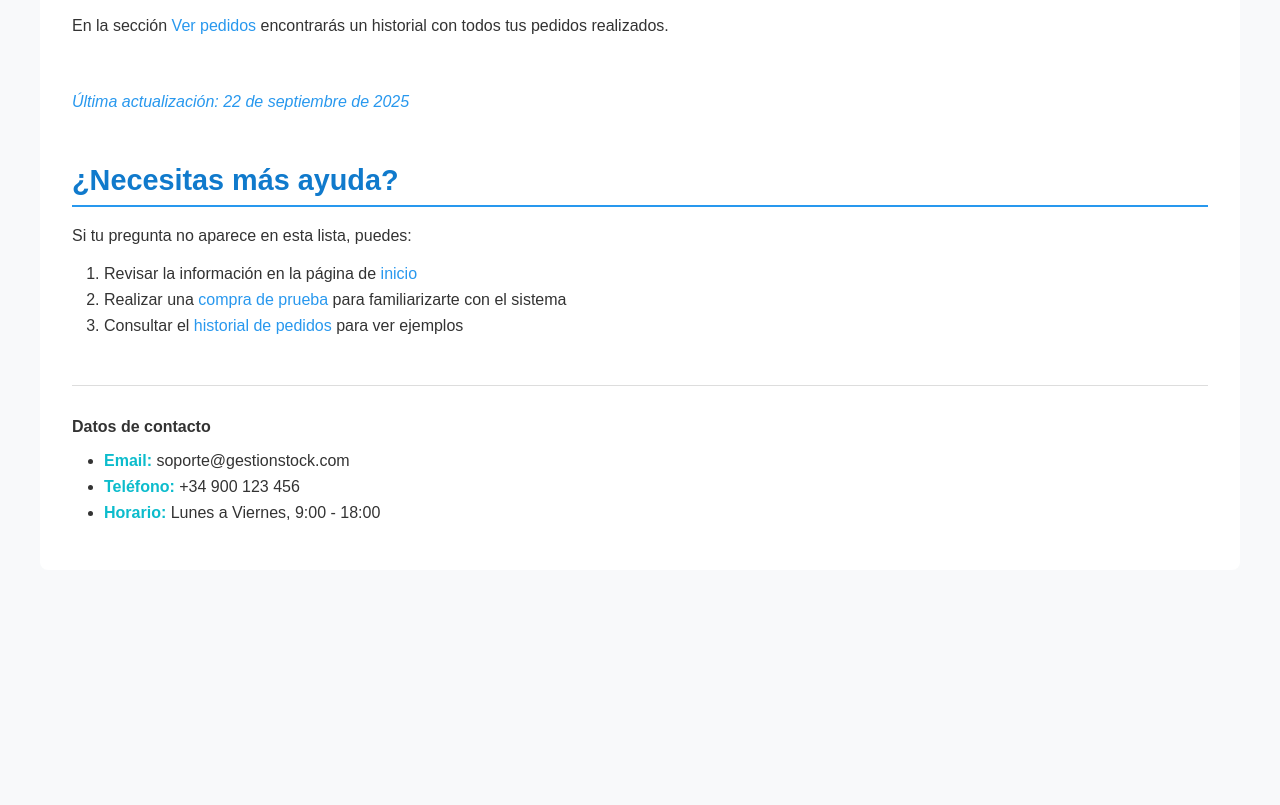
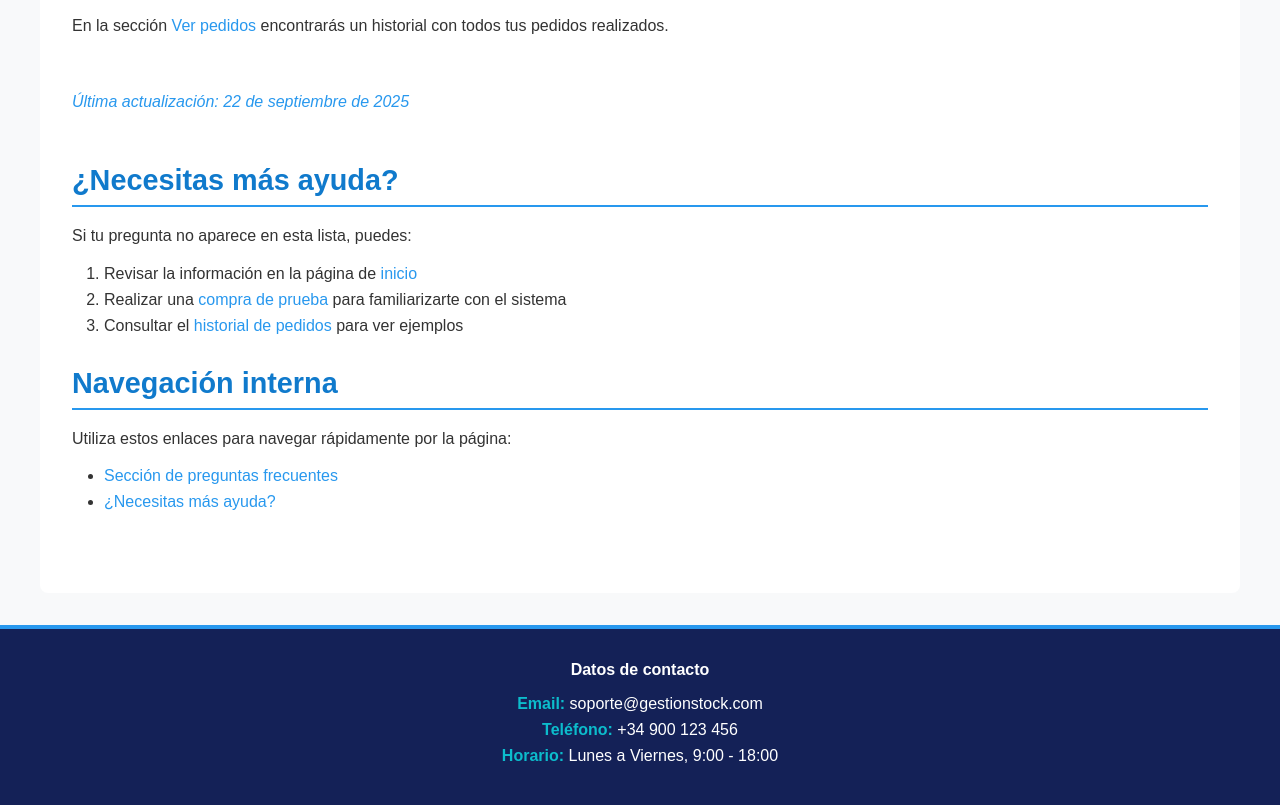
Before and after one commit to javiers2004/IngenieriaWebE1, a plain HTML site: page faq.html in a window 1280 px wide. Shown: the part 929-1734 px from the top of the page. Before the commit the page ends 1531 px from the top, so only its background shows below. Drawn offline with Linux system fonts and the light colour scheme.

Commit message:
cambios 4/10/2025

```diff
--- a/faq.html
+++ b/faq.html
@@ -13,41 +13,59 @@
 </head>
 <body>
 
+  <header>
   <div class="menu-container">
     <img src="imagenes/icono.png" alt="Logo de Gestión de Stock" class="menu-logo">
+    <nav>
       <ul>
         <li><a href="index.html">Inicio</a></li>
         <li><a href="compra.html">Realizar compra</a></li>
         <li><a href="pedidos.html">Ver pedidos</a></li>
         <li><a href="faq.html" class="active">FAQ</a></li>
       </ul>
+    </nav>
   </div>
+  </header>
 
   <main>
-    <h1>FAQ</h1>
+    <h1 id="faq">FAQ</h1>
+    <section>
       <h2>Preguntas frecuentes.</h2>
+
+      <article>
       <h3>¿Cómo puedo realizar un pedido?</h3>
       <p>Puedes realizar un pedido entrando en la sección <a href="compra.html">Realizar compra</a>. Selecciona los productos, añádelos al carrito y confirma tu compra.</p>
+      </article>
 
       <div class="espacio"></div>
 
+      <article>
       <h3>¿Qué métodos de pago aceptan?</h3>
       <p>Aceptamos pagos con tarjeta de crédito, débito y transferencias bancarias. Muy pronto añadiremos PayPal como opción.</p>
+      </article>
 
       <div class="espacio"></div>
 
+      <article>
       <h3>¿En cuánto tiempo recibiré mi pedido?</h3>
       <p>El tiempo de entrega estándar es de 3 a 5 días laborables dentro de España. En zonas rurales puede tardar un poco más.</p>
+      </article>
 
       <div class="espacio"></div>
 
+      <article>
       <h3>¿Puedo devolver un producto?</h3>
       <p>Sí. Dispones de 14 días naturales desde la recepción del pedido para solicitar la devolución. El producto debe estar en perfecto estado y con su embalaje original.</p>
+      </article>
 
       <div class="espacio"></div>
 
+      <article>
       <h3>¿Dónde puedo consultar mis pedidos anteriores?</h3>
       <p>En la sección <a href="pedidos.html">Ver pedidos</a> encontrarás un historial con todos tus pedidos realizados.</p>
+      </article>
+
+    </section>
 
       <div class="espacio"></div>
 
@@ -55,28 +73,44 @@
         <p><em>Última actualización: 22 de septiembre de 2025</em></p>
       </div>
 
+
       <div class="espacio"></div>
 
-      <h2>¿Necesitas más ayuda?</h2>
+      <section>
+      <h2 id="ayuda">¿Necesitas más ayuda?</h2>
       <p>Si tu pregunta no aparece en esta lista, puedes:</p>
       <ol>
         <li>Revisar la información en la página de <a href="index.html">inicio</a></li>
         <li>Realizar una <a href="compra.html">compra de prueba</a> para familiarizarte con el sistema</li>
         <li>Consultar el <a href="pedidos.html">historial de pedidos</a> para ver ejemplos</li>
       </ol>
+      </section>
+
+
+      <aside>
+      <div>
+        <h2>Navegación interna</h2>
+        <p>Utiliza estos enlaces para navegar rápidamente por la página:</p>
+        <ul>
+          <li><a href="#faq">Sección de preguntas frecuentes</a></li>
+          <li><a href="#ayuda">¿Necesitas más ayuda?</a></li>
+        </ul>
+      </div>
+      </aside>
+
 
       <div class="espacio"></div>
-      <hr/>
 
-      <div>
+  </main>
+
+      <footer>
         <h4>Datos de contacto</h4>
         <ul>
           <li><strong>Email:</strong> soporte@gestionstock.com</li>
           <li><strong>Teléfono:</strong> +34 900 123 456</li>
           <li><strong>Horario:</strong> Lunes a Viernes, 9:00 - 18:00</li>
         </ul>
-      </div>
-  </main>
+      </footer>
 
 </body>
 </html>
--- a/styles/styles-dark.css
+++ b/styles/styles-dark.css
@@ -150,3 +150,21 @@ hr {
 .espacio {
   margin-top: 50px;
 }
+
+footer {
+  text-align: center;
+  background-color: #0a1f0e;
+  color: white;
+  padding: 2rem 1rem;
+  border-top: 4px solid #2898ee;
+}
+
+footer ul {
+  list-style: none;
+  padding: 0;
+  margin: 1rem 0 0 0;
+}
+
+footer li {
+  margin: 0.5rem 0;
+}
--- a/styles/styles.css
+++ b/styles/styles.css
@@ -147,3 +147,21 @@ hr {
 .espacio {
   margin-top: 50px;
 }
+
+footer {
+  text-align: center;
+  background-color: #142157;
+  color: white;
+  padding: 2rem 1rem;
+  border-top: 4px solid #2898ee;
+}
+
+footer ul {
+  list-style: none;
+  padding: 0;
+  margin: 1rem 0 0 0;
+}
+
+footer li {
+  margin: 0.5rem 0;
+}
```
Also changed, not shown: compra.html (+26 -9 lines), index.html (+16 -5 lines), pedido_realizado.html (+8 -4 lines), pedidos.html (+30 -10 lines).
